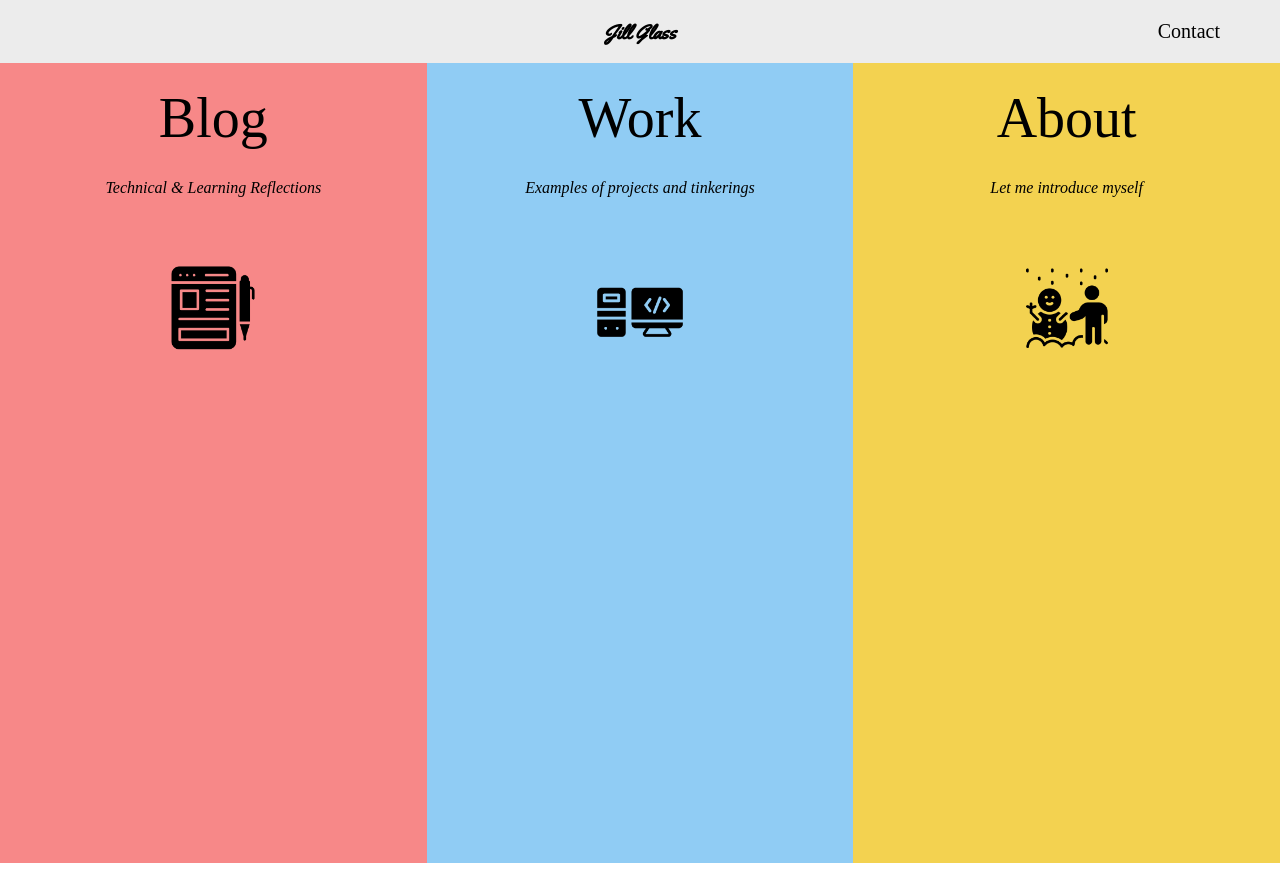
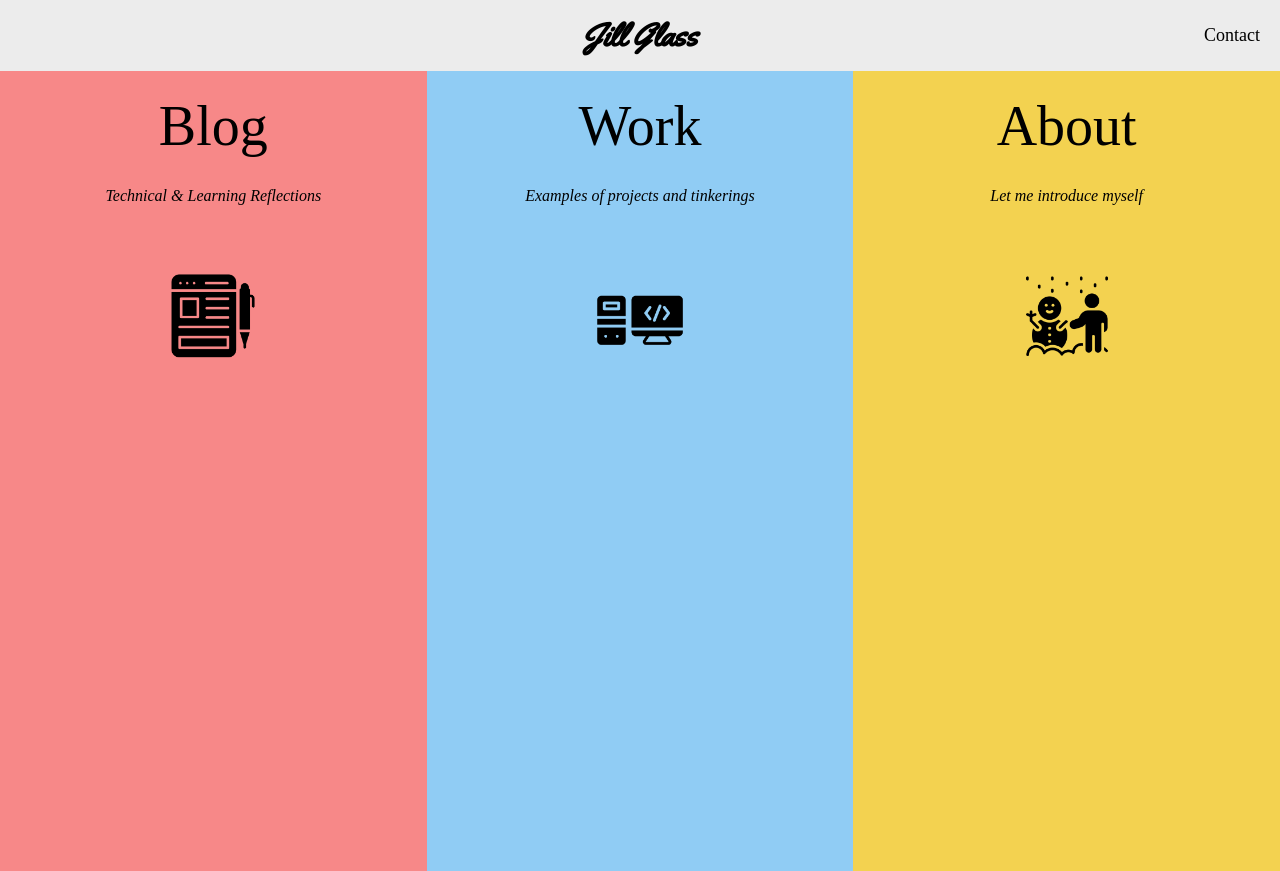
Before and after one commit to jillGlass/jillGlass.github.io, a plain HTML site: page index.html in a window 1280 px wide. Drawn offline with Linux system fonts and the light colour scheme.

Commit message:
update nav# Please enter the commit message for your changes. Lines starting

```diff
--- a/styles/main.css
+++ b/styles/main.css
@@ -20,9 +20,8 @@ ol {
   color: black;
   float: left;
   text-align: center;
-  padding: 20px 60px;
+  padding: 25px 20px;
   text-decoration: none;
-  font-size: 20px;
 }
 
 .navigation a.active {
@@ -36,10 +35,12 @@ ol {
   left: 50%;
   transform: translate(-50%, -50%);
   font-family: "Yellowtail", cursive;
+  font-size: 32px;
 }
 
 .nav-right a {
   float: right;
+  font-size: 18px;
 }
 
 .container {
```
